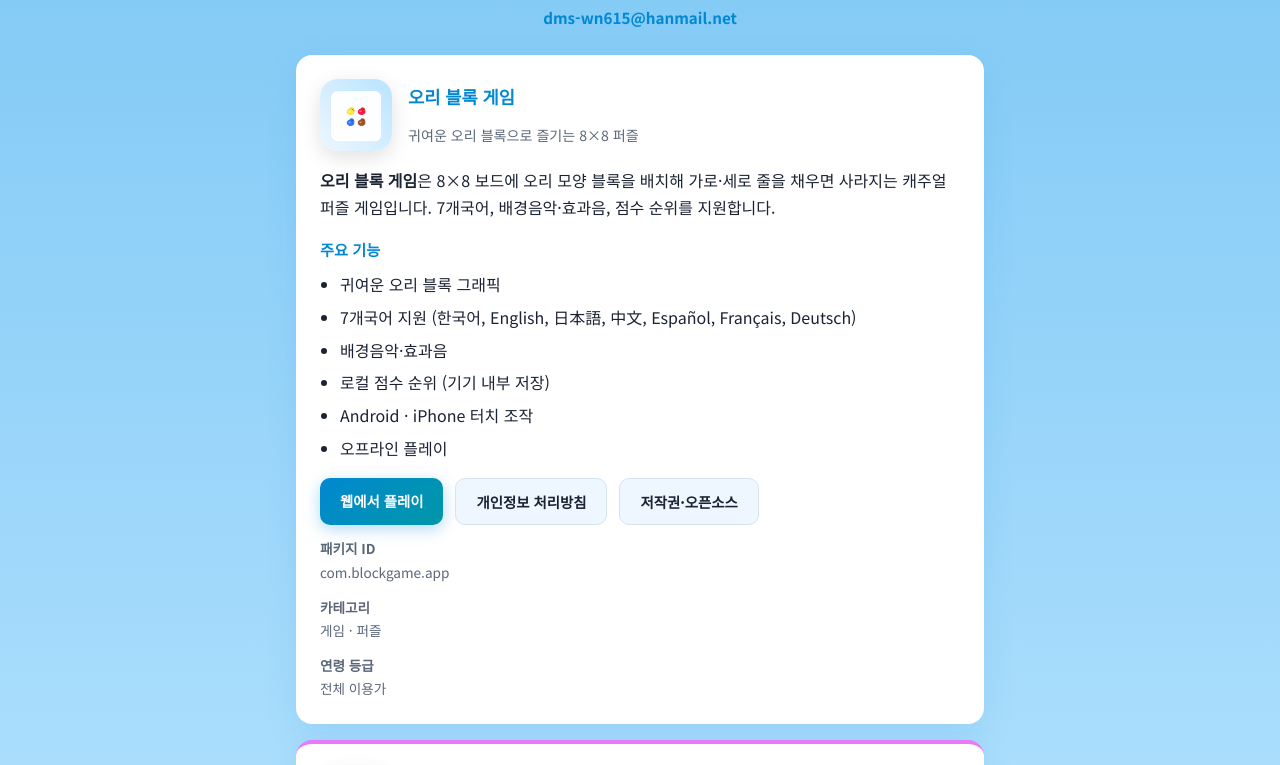
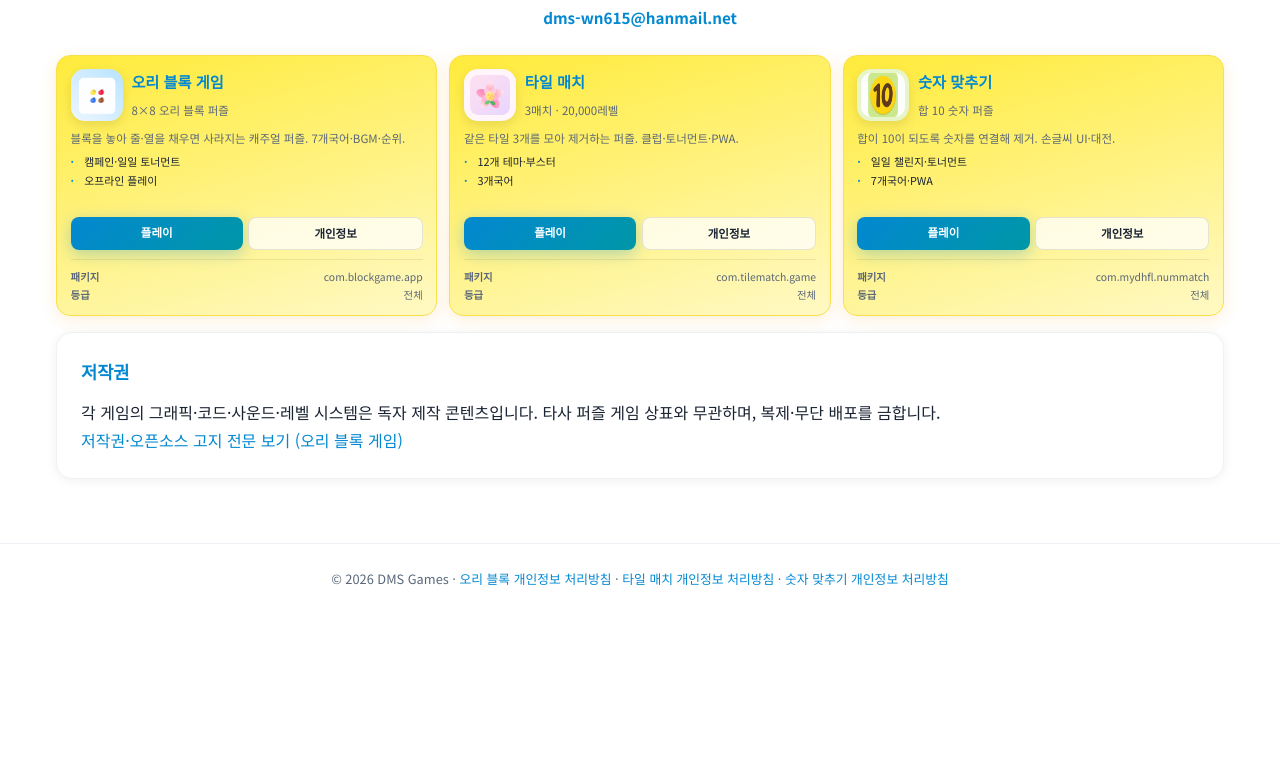
Before and after one commit to dms-wn615-sys/dms-wn615-sys.github.io, a website: page developer.html in a window 1280 px wide. Shown: the part 122-887 px from the top of the page. After the commit the page ends 800 px from the top, so only its background shows below. Drawn offline with Linux system fonts and the light colour scheme.

Commit message:
Update developer page layout and white/yellow theme

```diff
--- a/developer.css
+++ b/developer.css
@@ -10,6 +10,8 @@
   --sky: #b8e4ff;
   --pond: #42a5d6;
   --surface: #ffffff;
+  --card-yellow: #ffeb3b;
+  --card-yellow-soft: #fff9c4;
   --text: #1a2332;
   --text-muted: #5a6778;
   --accent: #0288d1;
@@ -21,8 +23,7 @@ body {
   font-family: 'Noto Sans KR', -apple-system, sans-serif;
   color: var(--text);
   line-height: 1.7;
-  background:
-    linear-gradient(180deg, #7ec8f5 0%, #b8e4ff 45%, #6ec6e8 45%, #2e8fc4 100%);
+  background: #ffffff;
 }
 
 a {
@@ -129,9 +130,157 @@ a:hover {
 }
 
 .container {
-  max-width: 720px;
+  max-width: 1200px;
   margin: 0 auto;
   padding: 0 1rem 3rem;
+}
+
+.games-grid {
+  display: grid;
+  grid-template-columns: repeat(3, minmax(0, 1fr));
+  gap: 0.75rem;
+  margin-bottom: 1rem;
+  align-items: stretch;
+}
+
+.games-grid .game-card {
+  display: flex;
+  flex-direction: column;
+  height: 100%;
+  margin-bottom: 0;
+  padding: 0.85rem;
+  border-radius: 14px;
+  line-height: 1.45;
+  background: linear-gradient(165deg, var(--card-yellow) 0%, var(--card-yellow-soft) 100%);
+  border: 1px solid #f9e04a;
+  box-shadow: 0 4px 16px rgba(249, 168, 37, 0.18);
+}
+
+.games-grid .game-head {
+  gap: 0.55rem;
+  margin-bottom: 0.55rem;
+}
+
+.games-grid .game-icon {
+  width: 52px;
+  height: 52px;
+  border-radius: 14px;
+  box-shadow: 0 4px 12px rgba(0, 0, 0, 0.1);
+}
+
+.games-grid .game-card h2 {
+  font-size: 0.95rem;
+  line-height: 1.25;
+}
+
+.games-grid .game-tagline {
+  font-size: 0.72rem;
+  line-height: 1.3;
+}
+
+.games-grid .game-desc {
+  font-size: 0.72rem;
+  color: var(--text-muted);
+  margin-bottom: 0.45rem;
+}
+
+.games-grid .game-features {
+  list-style: none;
+  padding: 0;
+  margin: 0 0 0.55rem;
+  font-size: 0.68rem;
+  color: var(--text);
+}
+
+.games-grid .game-features li {
+  margin-bottom: 0.2rem;
+  padding-left: 0.85rem;
+  position: relative;
+}
+
+.games-grid .game-features li::before {
+  content: '·';
+  position: absolute;
+  left: 0;
+  color: var(--accent);
+  font-weight: 700;
+}
+
+.games-grid .btn-row {
+  gap: 0.35rem;
+  margin-top: auto;
+  padding-top: 0.55rem;
+}
+
+.games-grid .btn {
+  flex: 1;
+  min-width: 0;
+  padding: 0.45rem 0.5rem;
+  border-radius: 8px;
+  font-size: 0.72rem;
+  text-align: center;
+}
+
+.games-grid .meta {
+  margin-top: 0.55rem;
+  padding-top: 0.55rem;
+  gap: 0.2rem 0.5rem;
+  font-size: 0.65rem;
+  border-top-color: rgba(0, 0, 0, 0.08);
+}
+
+.game-card {
+  display: flex;
+  flex-direction: column;
+  height: 100%;
+  margin-bottom: 0;
+}
+
+.game-card > p {
+  flex: 1;
+}
+
+.game-card .btn-row {
+  margin-top: auto;
+  padding-top: 1rem;
+}
+
+.meta {
+  display: grid;
+  grid-template-columns: auto 1fr;
+  gap: 0.35rem 0.75rem;
+  align-items: baseline;
+  margin-top: 1rem;
+  padding-top: 1rem;
+  border-top: 1px solid #eef4f8;
+  font-size: 0.85rem;
+  color: var(--text-muted);
+}
+
+.meta dt {
+  font-weight: 700;
+  margin-top: 0;
+  white-space: nowrap;
+}
+
+.meta dd {
+  margin: 0;
+  text-align: right;
+}
+
+@media (max-width: 960px) {
+  .games-grid {
+    grid-template-columns: 1fr;
+  }
+
+  .meta dd {
+    text-align: left;
+  }
+}
+
+.games-grid .btn-secondary {
+  background: rgba(255, 255, 255, 0.75);
+  border-color: rgba(0, 0, 0, 0.1);
 }
 
 .card {
@@ -139,7 +288,8 @@ a:hover {
   border-radius: 16px;
   padding: 1.5rem;
   margin-bottom: 1rem;
-  box-shadow: 0 8px 32px rgba(2, 136, 209, 0.12);
+  box-shadow: 0 2px 12px rgba(0, 0, 0, 0.06);
+  border: 1px solid #eef2f6;
 }
 
 .card h2 {
@@ -190,25 +340,16 @@ a:hover {
   border: 1px solid #d6e4f0;
 }
 
-.meta {
-  font-size: 0.85rem;
-  color: var(--text-muted);
-}
-
-.meta dt {
-  font-weight: 700;
-  margin-top: 0.75rem;
-}
-
 .site-footer {
   text-align: center;
   padding: 1.5rem;
   font-size: 0.8rem;
-  color: rgba(255, 255, 255, 0.85);
+  color: var(--text-muted);
+  border-top: 1px solid #eef2f6;
 }
 
 .site-footer a {
-  color: #fff;
+  color: var(--accent);
 }
 
 .policy-body h1 {
--- a/developer.html
+++ b/developer.html
@@ -1,145 +1,223 @@
 <!DOCTYPE html>
+
 <html lang="ko">
+
 <head>
+
   <meta charset="UTF-8">
+
   <meta name="viewport" content="width=device-width, initial-scale=1.0">
+
   <meta name="description" content="DMS Games — 오리 블록 게임, 타일 매치, 숫자 맞추기 공식 개발자 페이지">
+
   <title>게임 개발자 페이지 · DMS Games</title>
+
   <link rel="stylesheet" href="developer.css">
+
   <link rel="preconnect" href="https://fonts.googleapis.com">
+
   <link rel="preconnect" href="https://fonts.gstatic.com" crossorigin>
+
   <link href="https://fonts.googleapis.com/css2?family=Noto+Sans+KR:wght@400;700;800&display=swap" rel="stylesheet">
+
 </head>
+
 <body>
+
   <header class="site-header">
+
     <h1>게임 개발자 페이지</h1>
+
     <p>DMS Games · 캐주얼 퍼즐 게임</p>
+
     <p class="site-contact"><a href="mailto:dms-wn615@hanmail.net">dms-wn615@hanmail.net</a></p>
+
   </header>
 
+
+
   <main class="container">
+
+    <div class="games-grid">
+
       <section class="card game-card">
+
         <div class="game-head">
-        <img class="game-icon" src="store-assets/play-store-icon.png" width="72" height="72" alt="오리 블록 게임 아이콘">
+
+          <img class="game-icon" src="store-assets/play-store-icon.png" width="52" height="52" alt="오리 블록 게임 아이콘">
+
           <div>
+
             <h2>오리 블록 게임</h2>
-          <p class="game-tagline">귀여운 오리 블록으로 즐기는 8×8 퍼즐</p>
+
+            <p class="game-tagline">8×8 오리 블록 퍼즐</p>
+
           </div>
+
         </div>
-      <p>
-        <strong>오리 블록 게임</strong>은 8×8 보드에 오리 모양 블록을 배치해
-        가로·세로 줄을 채우면 사라지는 캐주얼 퍼즐 게임입니다.
-        7개국어, 배경음악·효과음, 점수 순위를 지원합니다.
-      </p>
-      <h3 class="subheading">주요 기능</h3>
-      <ul>
-        <li>귀여운 오리 블록 그래픽</li>
-        <li>7개국어 지원 (한국어, English, 日本語, 中文, Español, Français, Deutsch)</li>
-        <li>배경음악·효과음</li>
-        <li>로컬 점수 순위 (기기 내부 저장)</li>
-        <li>Android · iPhone 터치 조작</li>
+
+        <p class="game-desc">블록을 놓아 줄·열을 채우면 사라지는 캐주얼 퍼즐. 7개국어·BGM·순위.</p>
+
+        <ul class="game-features">
+
+          <li>캠페인·일일 토너먼트</li>
+
           <li>오프라인 플레이</li>
+
         </ul>
+
         <div class="btn-row">
-        <a class="btn btn-primary" href="index.html">웹에서 플레이</a>
-        <a class="btn btn-secondary" href="privacy-policy.html">개인정보 처리방침</a>
-        <a class="btn btn-secondary" href="licenses.html">저작권·오픈소스</a>
+
+          <a class="btn btn-primary" href="index.html">플레이</a>
+
+          <a class="btn btn-secondary" href="privacy-policy.html">개인정보</a>
+
         </div>
+
         <dl class="meta">
-        <dt>패키지 ID</dt>
+
+          <dt>패키지</dt>
+
           <dd>com.blockgame.app</dd>
-        <dt>카테고리</dt>
-        <dd>게임 · 퍼즐</dd>
-        <dt>연령 등급</dt>
-        <dd>전체 이용가</dd>
+
+          <dt>등급</dt>
+
+          <dd>전체</dd>
+
         </dl>
+
       </section>
 
+
+
       <section class="card game-card game-card--tile">
+
         <div class="game-head">
-        <img class="game-icon game-icon--tile" src="tile-match/icons/icon.svg" width="72" height="72" alt="타일 매치 아이콘">
+
+          <img class="game-icon game-icon--tile" src="tile-match/icons/icon.svg" width="52" height="52" alt="타일 매치 아이콘">
+
           <div>
+
             <h2>타일 매치</h2>
-          <p class="game-tagline">타일 3개를 맞춰 판을 비우는 퍼즐 · 20,000레벨</p>
+
+            <p class="game-tagline">3매치 · 20,000레벨</p>
+
           </div>
+
         </div>
-      <p>
-        <strong>타일 매치</strong>는 같은 타일 3개를 슬롯에 모아 제거하고,
-        겹친 타일을 전략적으로 풀어가는 3매치 퍼즐 게임입니다.
-        클럽 채팅, 일일 토너먼트, 부스터 상점, Google 로그인을 지원합니다.
-      </p>
-      <h3 class="subheading">주요 기능</h3>
-      <ul>
-        <li>20,000개 레벨 (1,000장 × 20레벨, 절차적 생성)</li>
-        <li>12개 세계 여행 테마 (벚꽃 정원, 해변, 설원 등)</li>
-        <li>클럽 채팅 · 일일 토너먼트 · 리더보드</li>
-        <li>부스터 상점 (실행 취소, 섞기, 힌트, 슬롯 +1)</li>
-        <li>3개국어 (한국어, English, 日本語)</li>
-        <li>배경음악·효과음 · PWA 오프라인 플레이</li>
-        <li>Google 로그인 (선택) · Android · iPhone</li>
+
+        <p class="game-desc">같은 타일 3개를 모아 제거하는 퍼즐. 클럽·토너먼트·PWA.</p>
+
+        <ul class="game-features">
+
+          <li>12개 테마·부스터</li>
+
+          <li>3개국어</li>
+
         </ul>
+
         <div class="btn-row">
-        <a class="btn btn-primary btn-tile" href="tile-match/index.html">웹에서 플레이</a>
-        <a class="btn btn-secondary" href="tile-match/privacy.html">개인정보 처리방침</a>
+
+          <a class="btn btn-primary btn-tile" href="tile-match/index.html">플레이</a>
+
+          <a class="btn btn-secondary" href="tile-match/privacy.html">개인정보</a>
+
         </div>
+
         <dl class="meta">
-        <dt>패키지 ID</dt>
+
+          <dt>패키지</dt>
+
           <dd>com.tilematch.game</dd>
-        <dt>카테고리</dt>
-        <dd>게임 · 퍼즐</dd>
-        <dt>연령 등급</dt>
-        <dd>전체 이용가</dd>
+
+          <dt>등급</dt>
+
+          <dd>전체</dd>
+
         </dl>
+
       </section>
 
+
+
       <section class="card game-card game-card--nummatch">
+
         <div class="game-head">
-        <img class="game-icon game-icon--nummatch" src="store-assets/nummatch-icon.png" width="72" height="72" alt="숫자 맞추기 아이콘">
+
+          <img class="game-icon game-icon--nummatch" src="store-assets/nummatch-icon.png" width="52" height="52" alt="숫자 맞추기 아이콘">
+
           <div>
+
             <h2>숫자 맞추기</h2>
-          <p class="game-tagline">합이 10이 되는 숫자 퍼즐 · 손글씨 UI</p>
+
+            <p class="game-tagline">합 10 숫자 퍼즐</p>
+
           </div>
+
         </div>
-      <p>
-        <strong>숫자 맞추기</strong>는 보드에서 합이 10이 되도록 숫자를 연결해
-        제거하는 캐주얼 수학 퍼즐 게임입니다.
-        쉬운·어려운 모드, 일일 챌린지, 토너먼트, 온라인 대전을 지원합니다.
-      </p>
-      <h3 class="subheading">주요 기능</h3>
-      <ul>
-        <li>쉬운 모드 (9×12) · 어려운 모드 (10×12) · 일일 챌린지</li>
-        <li>4·8강 토너먼트 · 방 코드 온라인 대전</li>
-        <li>7개국어 (한국어, English, 日本語, 中文, Español, Français, Deutsch)</li>
-        <li>손글씨체 UI · 배경음악·효과음·진동</li>
-        <li>카카오톡 친구 초대 (온라인 대전)</li>
-        <li>PWA · Android · iPhone · 오프라인 플레이</li>
+
+        <p class="game-desc">합이 10이 되도록 숫자를 연결해 제거. 손글씨 UI·대전.</p>
+
+        <ul class="game-features">
+
+          <li>일일 챌린지·토너먼트</li>
+
+          <li>7개국어·PWA</li>
+
         </ul>
+
         <div class="btn-row">
-        <a class="btn btn-primary btn-nummatch" href="nummatch/">웹에서 플레이</a>
-        <a class="btn btn-secondary" href="nummatch/privacy.html">개인정보 처리방침</a>
+
+          <a class="btn btn-primary btn-nummatch" href="nummatch/">플레이</a>
+
+          <a class="btn btn-secondary" href="nummatch/privacy.html">개인정보</a>
+
         </div>
+
         <dl class="meta">
-        <dt>패키지 ID</dt>
+
+          <dt>패키지</dt>
+
           <dd>com.mydhfl.nummatch</dd>
-        <dt>카테고리</dt>
-        <dd>게임 · 퍼즐</dd>
-        <dt>연령 등급</dt>
-        <dd>전체 이용가</dd>
+
+          <dt>등급</dt>
+
+          <dd>전체</dd>
+
         </dl>
+
       </section>
 
+    </div>
+
+
+
     <section class="card">
+
       <h2>저작권</h2>
+
       <p>
+
         각 게임의 그래픽·코드·사운드·레벨 시스템은 독자 제작 콘텐츠입니다.
+
         타사 퍼즐 게임 상표와 무관하며, 복제·무단 배포를 금합니다.
+
       </p>
+
       <p><a href="licenses.html">저작권·오픈소스 고지 전문 보기 (오리 블록 게임)</a></p>
+
     </section>
+
   </main>
 
+
+
   <footer class="site-footer">
+
     <p>© 2026 DMS Games · <a href="privacy-policy.html">오리 블록 개인정보 처리방침</a> · <a href="tile-match/privacy.html">타일 매치 개인정보 처리방침</a> · <a href="nummatch/privacy.html">숫자 맞추기 개인정보 처리방침</a></p>
+
   </footer>
+
 </body>
+
 </html>
```
Lines whose indentation alone changed are shown as unchanged.
